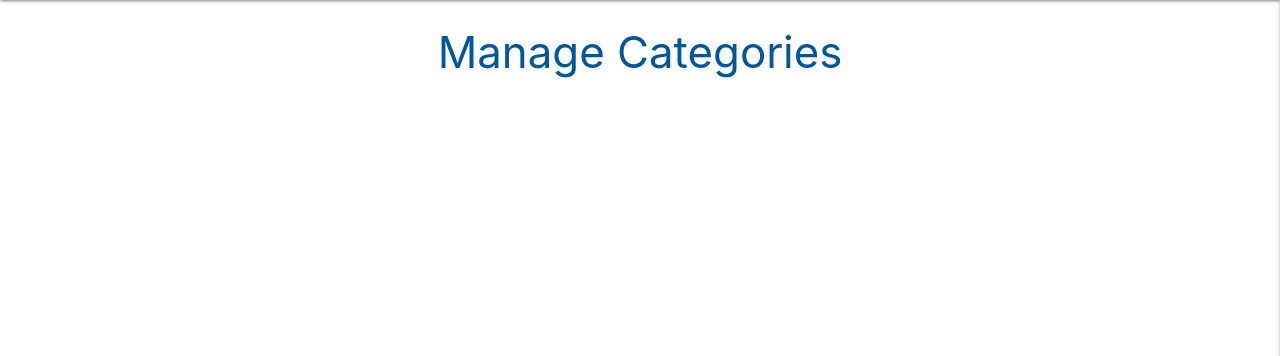
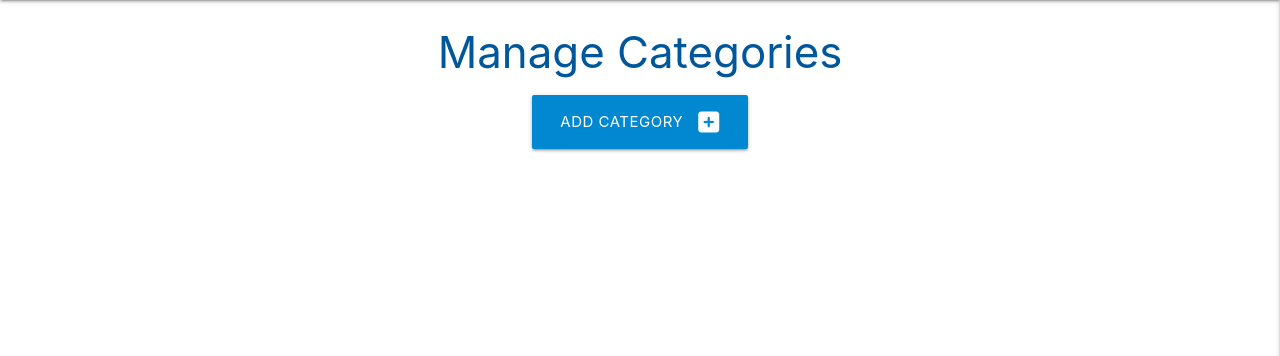
Before and after one commit to janebmckenna/mongoProject, a Flask app: page /get_categories in a window 1280 px wide. Shown: the part 64-420 px from the top of the page. Run offline with Flask 3, Linux system fonts and the light colour scheme; data that the repository does not hold is empty; some libraries are stand-ins or nearby versions.

Commit message:
Feat: add option to add categories

```diff
--- a/app.py
+++ b/app.py
@@ -150,8 +150,21 @@ def delete_task(task_id):
 
 @app.route("/get_categories")
 def get_categories():
-    categories =list(mongo.db.categories.find().sort("category_name", 1))
+    categories = list(mongo.db.categories.find().sort("category_name", 1))
     return render_template("categories.html", categories=categories)
+
+
+@app.route("/add_category", methods=["GET", "POST"])
+def add_category():
+    if request.method == "POST":
+        category = {
+            "category_name": request.form.get("category_name")
+        }
+        mongo.db.categories.insert_one(category)
+        flash("New Category Added")
+        return redirect(url_for("get_categories"))
+
+    return render_template("add_category.html")
 
 if __name__ == "__main__":
     app.run(host=os.environ.get("IP"),
--- a/templates/categories.html
+++ b/templates/categories.html
@@ -4,8 +4,17 @@
     <h3 class="light-blue-text text-darken-4 center-align">Manage Categories</h3>
 
     <div class="row">
+        <div class="col s12 center-align">
+            <a href="{{ url_for('add_category')}}" class="btn-large light-blue darken-2 text-shaddow">
+                Add category
+                <i class="fas fa-plus-square right"></i>
+            </a>
+        </div>
+    </div>
+
+    <div class="row">
         {% for category in categories %}
-            <div class="col s12 m4 l3">
+            <div class="col s12 m3">
                 <div class="card light-blue darken-4 text-shaddow center-align">
                     <div class="card-content white-text">
                     <span class="card-title">{{ category.category_name }}</span>
```
Also changed, not shown: templates/add_category.html (added, +26 -0 lines).
